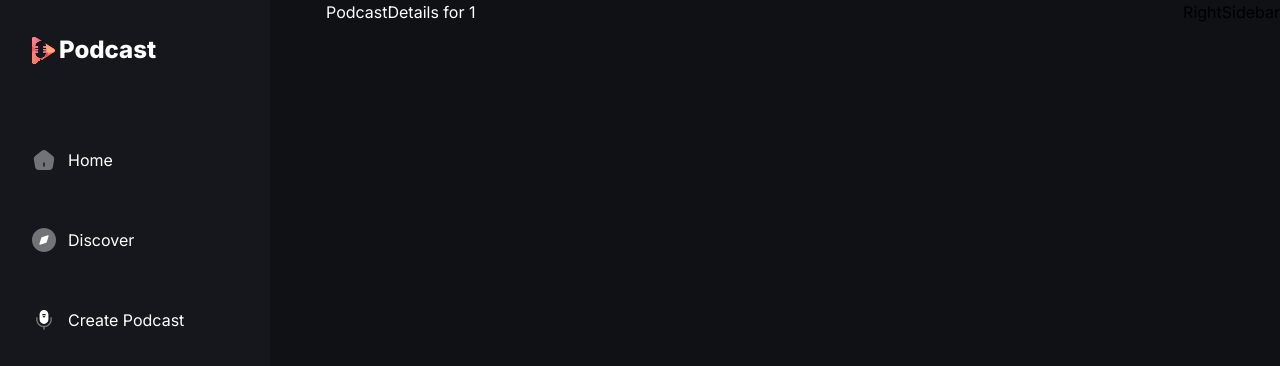
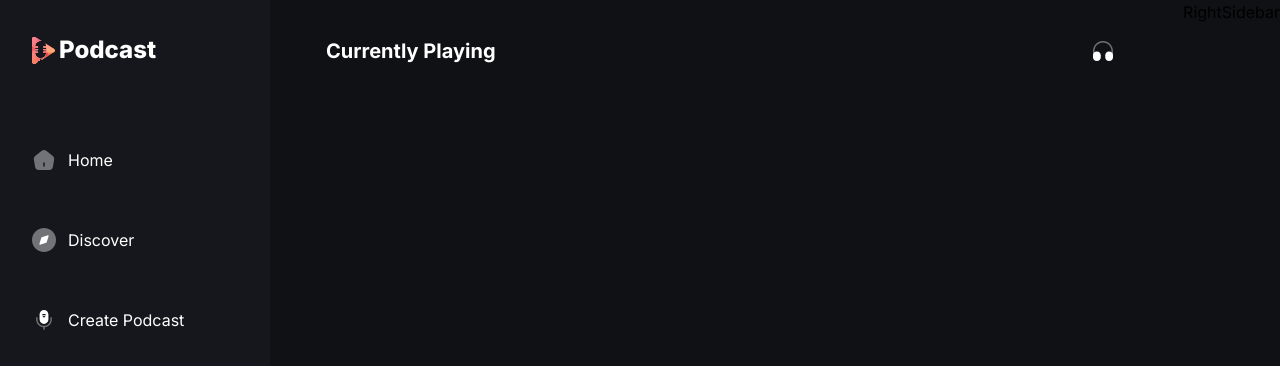
Before and after one commit to jesuslobatoromero/podcastapp, a Next.js app: page /podcast/1 in a window 1280 px wide. Shown: the top 366 px of the page. Built offline with nearby package versions, Linux system fonts and the light colour scheme; no server answers.

Commit message:
avance podcast details

```diff
--- a/app/(root)/podcast/[podcastId]/page.tsx
+++ b/app/(root)/podcast/[podcastId]/page.tsx
@@ -1,10 +1,33 @@
 'use client'
 
+import { api } from '../../../../convex/_generated/api'
+import { Id } from '../../../../convex/_generated/dataModel'
+import { useQuery } from 'convex/react'
+import Image from 'next/image'
 import React from 'react'
 
-const PodcastDetails = ({params} : {params : {podcastId : string }}) => {
+
+const PodcastDetails = ({params: {podcastId } }: {
+  params:{podcastId: Id<'podcasts'>} }) => {
+    const podcast = useQuery(api.podcasts.getPodcastById, {podcastId})
+
   return (
-    <p className='text-white-1'>PodcastDetails for {params.podcastId} </p>
+    <section className='flex w-full flex-col'>
+      <header className='mt-9 flex items-center justify-between'>
+        <h1 className='text-20 font-bold text-white-1'>
+          Currently Playing
+        </h1>
+        <figure className='flex gap-3'>
+          <Image
+            src='/icons/headphone.svg'
+            width={24}
+            height={24}
+            alt="headphone" />
+          <h2 className='text-16 font-bold text-white-1'>
+            {podcast?.views}</h2>
+        </figure>
+      </header>
+    </section>
   )
 }
 
--- a/components/PodcastCard.tsx
+++ b/components/PodcastCard.tsx
@@ -1,15 +1,24 @@
+import { PodcastCardProps } from '../types'
+import Image from 'next/image'
+import { useRouter } from 'next/navigation'
 import React from 'react'
-import Image from 'next/image'
-const PodcastCard = ({imgUrl, title,
-  description, podcastId} : {
-    imgUrl: string,
-    title: string,
-    description: string,
-    podcastId: number,
-  }) => {
+
+const PodcastCard = ({
+  imgUrl, title,  description, podcastId
+} : PodcastCardProps ) => {
+    const router = useRouter()
+
+  const handleViews = () => {
+    //increase views
+
+    router.push(`/podcasts/${podcastId}`,{
+      scroll:true
+    })
+  }
+
   return (
 
-    <div className='cursor-pointer'>
+    <div className='cursor-pointer' onClick={handleViews}>
       <figure className='flex flex-col gap-2'>
         <Image
         src={imgUrl}
```
